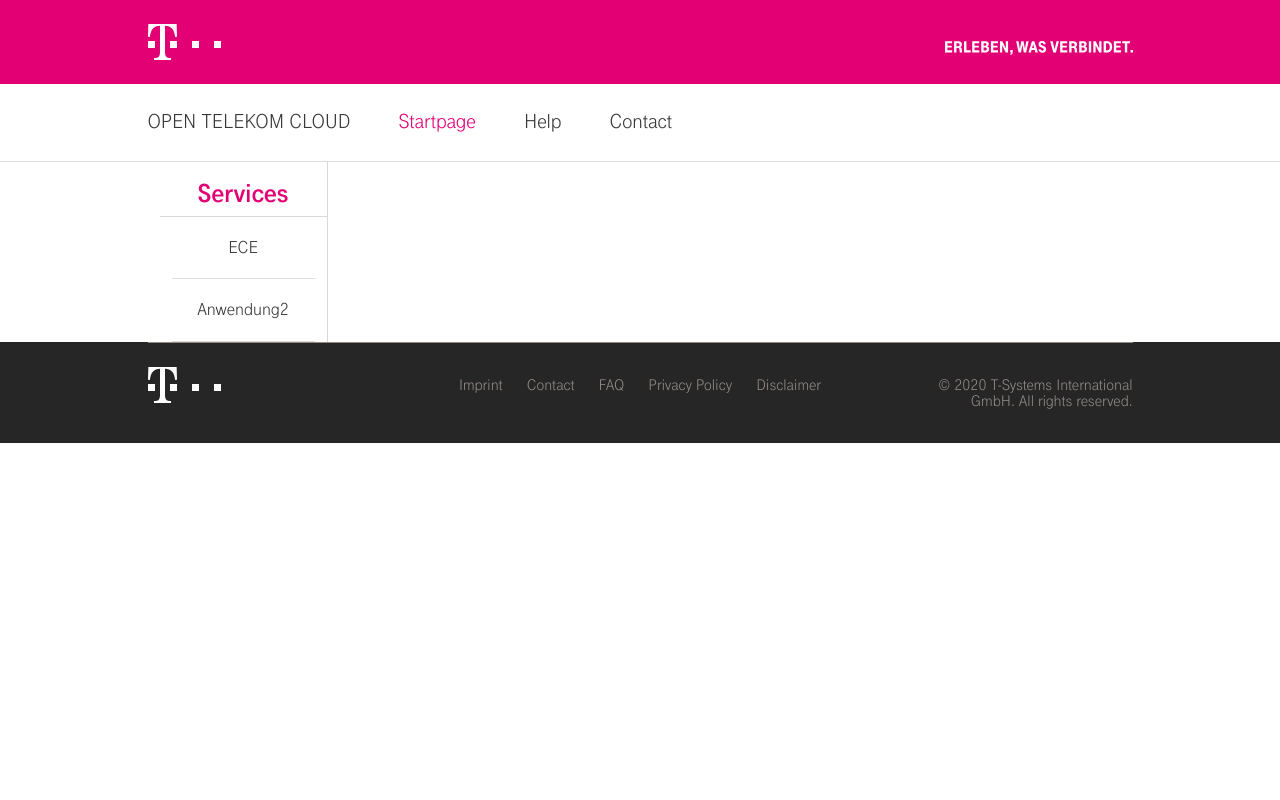
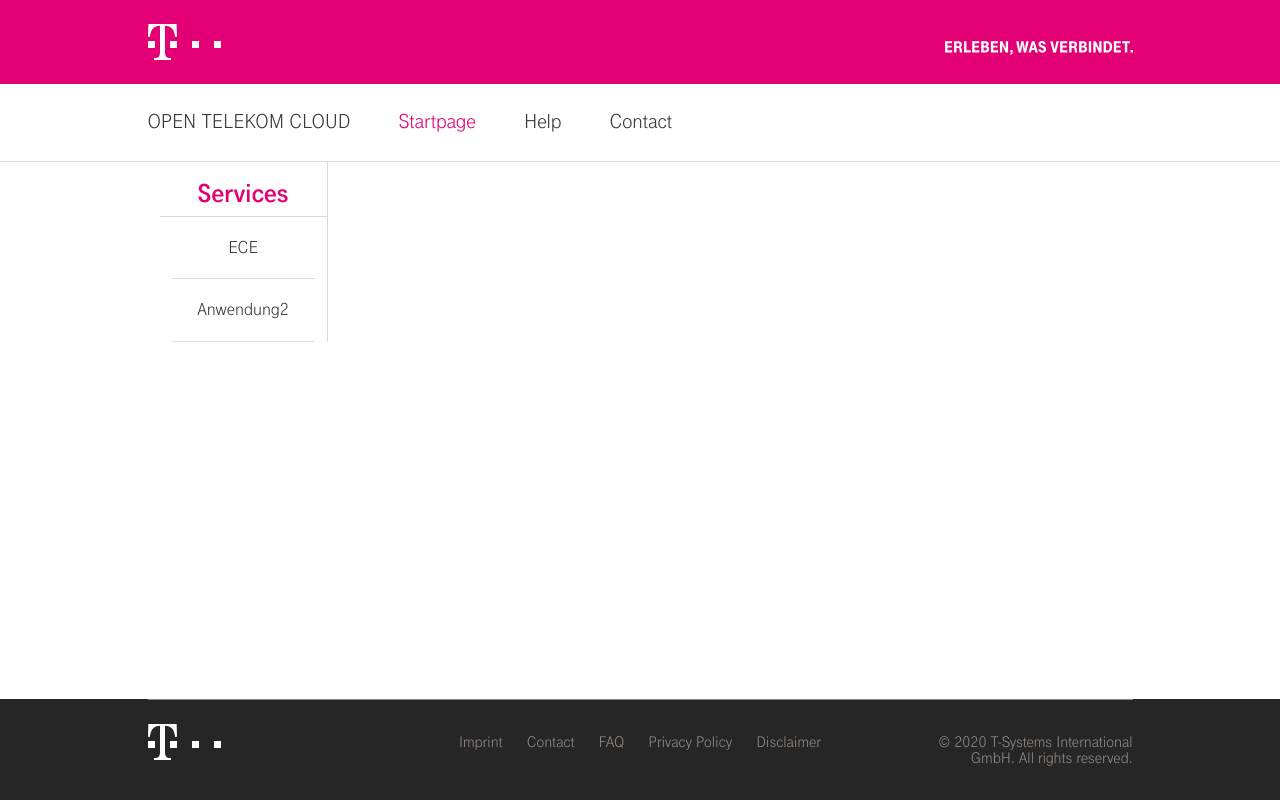
Before and after one commit to Felixkruemel/tssystems-pricingcalc, a Vue app: page / in a window 1280 px wide. Built offline with nearby package versions, Linux system fonts and the light colour scheme; no server answers.

Commit message:
fixed footer to always stay on the bottom of the site

```diff
--- a/src/App.vue
+++ b/src/App.vue
@@ -1,7 +1,7 @@
 <template>
-  <div id="app" class="container-fluid">
-    <headerbrand v-on:showece="vueshowece"></headerbrand>
-    <div class="container-fixed">
+  <div id="app" class="container-fluid" style="display: flex; flex-direction:column; min-height:100vh">
+    <headerbrand v-on:showece="vueshowece" style="flex-shrink:0"></headerbrand>
+    <div class="container-fixed" style="flex: 1">
       <div class="col-l-2 col-m-3 col-s-hide col-xs-hide">
         <sidebar v-on:showece="vueshowece" v-bind:selectedece="selectedece"></sidebar>
       </div>
@@ -79,7 +79,8 @@
       <!-- End of Implementation of all ECE containers -->
 
     </div>
-    <footerbrand></footerbrand>
+    <footerbrand class="brand-footer footer-new "></footerbrand>
+
 
   </div>
 </template>
@@ -174,7 +175,4 @@
 
 <style>
 
-  .small-container {
-    max-width: 680px;
-  }
 </style>
--- a/src/components/footerbrand.vue
+++ b/src/components/footerbrand.vue
@@ -1,5 +1,5 @@
 <template>
-<footer class="brand-footer">
+<footer>
   <div class="container-fixed">
     <div class="row brand-footer-bar hidden-xl hidden-l hidden-m">
       <div class="col-l-3 col-m-2 col-s-12">
```
